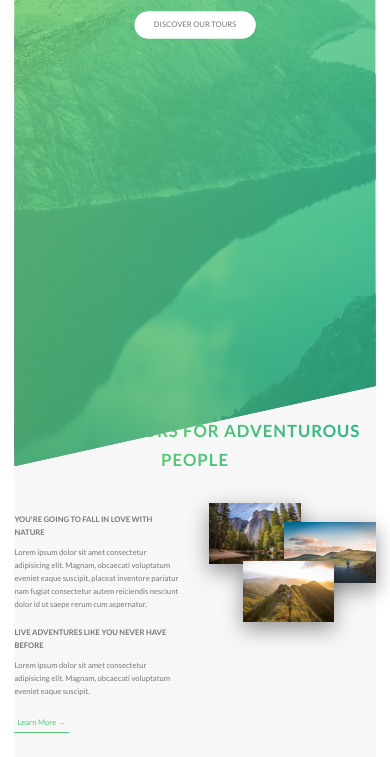
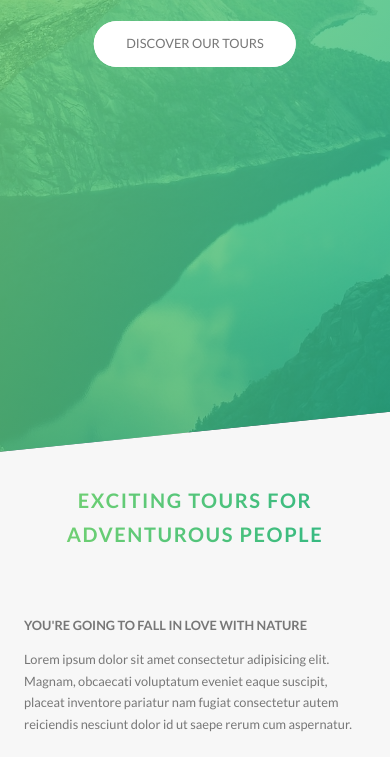
Before and after one commit to NaumanSaleem22/Landing-Page-using-SCSS-concepts, a plain HTML site: page index.html in a window 390 px wide. Shown: the part 350-1107 px from the top of the page. Drawn offline with Linux system fonts and the light colour scheme.

Commit message:
media queries scss

```diff
--- a/assets/abstracts/_variables.scss
+++ b/assets/abstracts/_variables.scss
@@ -14,4 +14,5 @@ $default-font-size:1.6rem;
 
 $grid-width:114rem;
 $gutter-vertical:8rem;
+$gutter-vertical-small:6rem;
 $gutter-horizontal:6rem;
--- a/assets/base/_bases.scss
+++ b/assets/base/_bases.scss
@@ -19,13 +19,18 @@ html{
        font-size: 50%; //1rem = 8px , 8/16 = 50%
     }
 
-    @include respond(phone){
-        font-size: 30%;
-    }
+    // @include respond(phone){
+    //     font-size: 30%; //1rem = 4.8 , 4.8/16 = 30%
+    // }
     @include respond(big-desktop){
         font-size: 75%; //1rem =12 , 12/16 = 75%
     }
 }
 body{
     box-sizing: border-box;
+    padding: 3rem;
+
+    @include respond(tab-port) {
+        padding: 0rem;
+    }
 }
--- a/assets/base/_typography.scss
+++ b/assets/base/_typography.scss
@@ -5,7 +5,7 @@ body{
     font-weight: 400;
     line-height: 1.7;
     color:$color-grey-dark;
-    padding: 3rem;
+
 }
 
 .heading-primary{
@@ -20,6 +20,11 @@ body{
         font-weight: 400;
         animation-name: moveInLeft;
         animation-duration: 1s;
+
+        @include respond(phone) {
+            font-size: 5rem;
+            letter-spacing: 1rem;
+          }
       }
 
     &--sub{
@@ -28,7 +33,12 @@ body{
         font-weight: 700;
         letter-spacing: 1.45rem;
         animation: moveInRight 1s ease-out;
+
+        @include respond(phone) {
+            letter-spacing: 0.5rem;
+          }
       }
+
 }
 
 .heading-secondary{
@@ -42,6 +52,14 @@ body{
     -webkit-background-clip: text;
     transition: all .2s;
     letter-spacing: 0.2rem;
+
+    @include respond(tab-port) {
+      font-size: 3rem;
+    }
+
+    @include respond(phone) {
+      font-size: 2.5rem;
+    }
 
     &:hover{
       transform: skewX(15deg) skewY(2deg) scale(1.1);
--- a/assets/base/_utilities.scss
+++ b/assets/base/_utilities.scss
@@ -1,11 +1,12 @@
-.u-center-text{text-align: center ;}
+.u-center-text{text-align: center !important;}
 
-.u-margin-bottom-big{margin-bottom: 8rem;}
+.u-margin-bottom-big{margin-bottom: 8rem !important;
+}
 
-.u-margin-bottom-medium{margin-bottom: 4rem;}
+.u-margin-bottom-medium{margin-bottom: 4rem !important;}
 
-.u-margin-bottom-small{margin-bottom: 1.5rem;}
+.u-margin-bottom-small{margin-bottom: 1.5rem !important;}
 
 .u-margin-top-big {
-    margin-top: 8rem;
+    margin-top: 8rem !important;
 }
--- a/assets/components/_story.scss
+++ b/assets/components/_story.scss
@@ -9,7 +9,15 @@
     font-size: $default-font-size;
     transform: skewX(-12deg);
 
-
+    @include respond(tab-port){
+        width: 100%;
+        padding: 4rem;
+    }
+    @include respond(phone){
+        width: 100%;
+        padding: 2em;
+        transform: skewX(-6deg);
+    }
 
     &__shape{
         float: left;
@@ -21,6 +29,15 @@
         clip-path: circle(50% at 50% 50%);
         transform: translateX(-3rem) skewX(12deg);
         position: relative;
+
+        @include respond(tab-port) {
+            width: 9rem;
+            height: 9rem;
+        }
+        @include respond(phone) {
+            width: 6rem;
+            height: 6rem;
+        }
     }
     &__img{
 
@@ -32,6 +49,10 @@
 
     &__text{
         transform: skewX(12deg);
+
+        @include respond(phone){
+            transform: skewX(6deg);
+        }
     }
 
     &__caption{
--- a/assets/layout/_grid.scss
+++ b/assets/layout/_grid.scss
@@ -2,10 +2,18 @@
     max-width:$grid-width;
     margin:0 auto;
 
+    @include respond(tab-port) {
+        max-width: 50rem;
+        padding: 0 3rem;
+    }
 
     //Apply on Every row except the last child
     &:not(:last-child){
         margin-bottom: $gutter-vertical;
+
+        @include respond(tab-port) {
+            margin-bottom: $gutter-vertical-small;
+        }
     }
 
     @include clearfix;
@@ -20,6 +28,14 @@
 
         &:not(:last-child){
             margin-right: $gutter-horizontal;
+
+            @include respond(tab-port) {
+                margin-right: 0;
+                margin-bottom: $gutter-vertical-small;
+            }
+        }
+        @include respond(tab-port) {
+            width: 100% !important;
         }
     }
 
--- a/assets/layout/_header.scss
+++ b/assets/layout/_header.scss
@@ -6,9 +6,14 @@
       url(../img/hero.jpg);
     background-size: cover;
     background-position: top;
+    -webkit-clip-path: polygon(0 0 ,100% 0,100% 90%,0 100%);
     clip-path: polygon(0 0 ,100% 0,100% 90%,0 100%);
     position: relative;
 
+    @include respond(phone){
+        -webkit-clip-path: polygon(0 0, 100% 0, 100% 95%, 0 100%);
+        clip-path: polygon(0 0, 100% 0, 100% 95%, 0 100%);
+    }
 
     &__logo-box{
         position: absolute;
--- a/assets/layout/_navigation.scss
+++ b/assets/layout/_navigation.scss
@@ -15,6 +15,11 @@
         box-shadow: 0 1rem 3rem rgba($color-black ,0.1);
         text-align: center;
         cursor: pointer;
+
+        @include respond(tab-port){
+            top: 2rem;
+            right: 4rem;
+        }
     }
 
     &__background{
@@ -27,6 +32,11 @@
         background-image: radial-gradient($color-primary-light, $color-primary-dark);
         z-index: 100;
         transition: transform .8s cubic-bezier(0.86, 0, 0.07, 1);
+
+        @include respond(tab-port) {
+            top: 2.5rem;
+            right: 4.5rem;
+        }
     }
 
     &__nav{
--- a/assets/pages/_homes.scss
+++ b/assets/pages/_homes.scss
@@ -2,6 +2,10 @@
     background-color: $color-grey-light-1;
     padding: 25rem 0;
     margin-top: -20vh;
+
+    @include respond(tab-port){
+        padding: 25rem 0 40rem 0;
+    }
 }
 
 .section-features{
@@ -14,6 +18,10 @@
     transform: skewY(-7deg);
     margin-top: -10rem;
 
+    @include respond(tab-port) {
+        padding: 15rem 0;
+    }
+
     & > *{
         transform: skewY(7deg);
     }
@@ -22,9 +30,17 @@
 .section-tours{
     background-color: $color-grey-light-1;
     padding: 25rem 0 10rem 0rem;
+
+    @include respond(tab-port) {
+        padding: 20rem 0 5rem 0rem;;
+    }
 }
 
 .section-stories{
     padding:15rem 0;
     position: relative;
+
+    @include respond(tab-port){
+        padding: 10rem 0;
+    }
 }
```
Also changed, not shown: assets/style.css, 1 other file.
